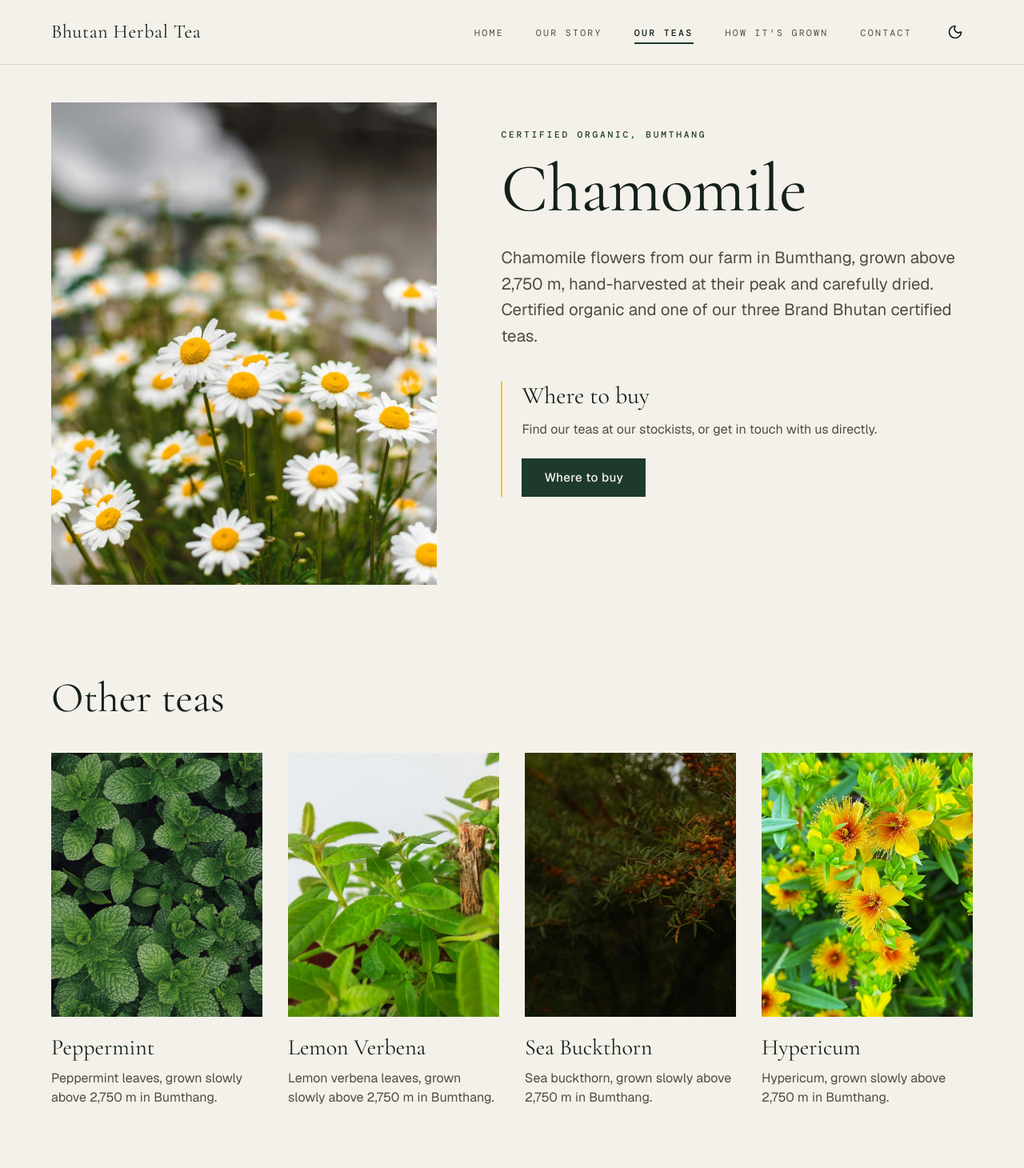
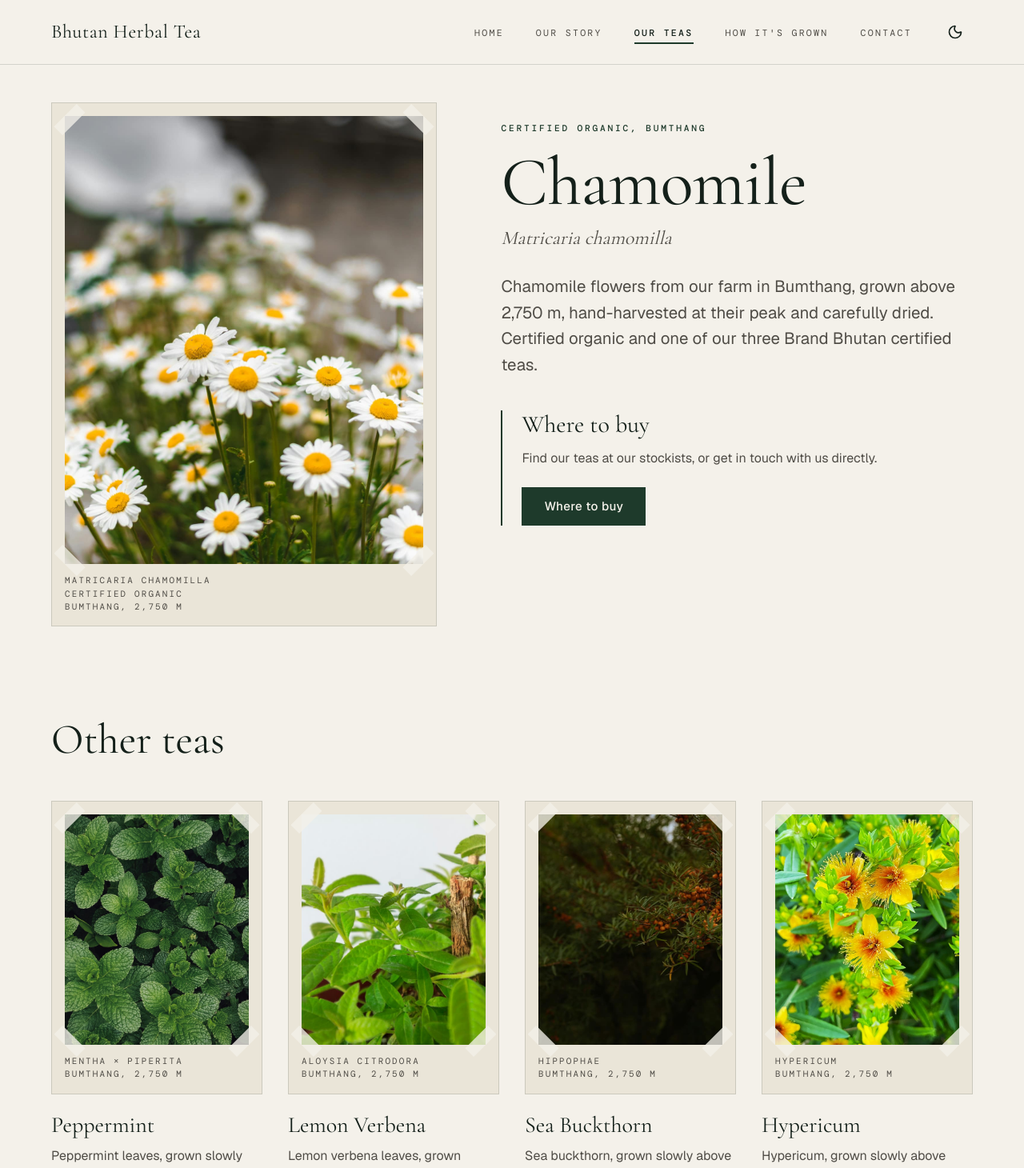
Before and after one commit to Bhutan-Herbal-Tea/Bhutanherbaltea, a Next.js app: page /teas/chamomile in a window 1280 px wide. Shown: the top 1460 px of the page at 80% size. Built offline with nearby package versions, Linux system fonts and the light colour scheme.

Commit message:
Restyle the teas catalogue and specimen sheet

```diff
--- a/src/app/teas/_components/TeaDetail.tsx
+++ b/src/app/teas/_components/TeaDetail.tsx
@@ -1,9 +1,10 @@
-import Image from "next/image";
 import { Leaf } from "lucide-react";
 import type { Tea } from "@/data/teas";
+import { PLATE_PLACE } from "@/data/site";
 import { teaDetailCopy } from "@/data/pages";
 import { ButtonLink } from "@/components/ui/ButtonLink";
-import { TeaCard } from "@/components/teas/TeaCard";
+import { SpecimenPlate } from "@/components/ui/SpecimenPlate";
+import { SpecimenCard } from "@/components/teas/SpecimenCard";
 
 type TeaDetailProps = { tea: Tea; others: Tea[] };
 
@@ -11,21 +12,19 @@ export function TeaDetail({ tea, others }: TeaDetailProps) {
   const copy = teaDetailCopy;
   return (
     <article className="pt-24 xl:pt-32">
-      <div className="container-page grid gap-10 md:gap-12 xl:grid-cols-[45fr_55fr] xl:gap-20">
-        <div className="notch relative mx-auto aspect-4/5 w-full overflow-hidden bg-card md:w-[70%] xl:sticky xl:top-28 xl:w-full xl:self-start">
-          <Image
-            src={tea.image}
-            alt={tea.imageAlt}
-            fill
-            preload
-            sizes="(min-width: 1280px) 45vw, (min-width: 768px) 70vw, 100vw"
-            className="object-cover"
-          />
-        </div>
-        <div className="flex flex-col gap-10 xl:py-8">
+      <div className="container-page grid gap-12 xl:grid-cols-[45fr_55fr] xl:gap-20">
+        <SpecimenPlate
+          image={{ src: tea.image, alt: tea.imageAlt }}
+          preload
+          label={[tea.botanical, copy.organicLabel, PLATE_PLACE]}
+          sizes="(min-width: 1280px) 42vw, (min-width: 768px) 70vw, 100vw"
+          className="mx-auto w-full md:w-[70%] xl:sticky xl:top-28 xl:w-full xl:self-start"
+        />
+        <div className="flex flex-col gap-10 xl:py-6">
           <header>
             <p className="eyebrow text-accent-text">{copy.eyebrow}</p>
             <h1 className="mt-4 font-serif text-display text-foreground">{tea.name}</h1>
+            <p className="mt-2 pb-1 font-serif text-2xl text-muted-foreground italic">{tea.botanical}</p>
             <p className="mt-6 text-lead text-muted-foreground">{tea.description}</p>
           </header>
           {tea.benefits.length > 0 && (
@@ -59,7 +58,7 @@ export function TeaDetail({ tea, others }: TeaDetailProps) {
               <p className="mt-4 text-muted-foreground">{tea.brewing}</p>
             </section>
           )}
-          <section aria-labelledby="buy-heading" className="border-l-2 border-accent-mark pl-6">
+          <section aria-labelledby="buy-heading" className="border-l-2 border-forest pl-6 dark:border-saffron">
             <h2 id="buy-heading" className="font-serif text-3xl text-foreground">
               {copy.whereToBuy.heading}
             </h2>
@@ -76,10 +75,10 @@ export function TeaDetail({ tea, others }: TeaDetailProps) {
           <h2 id="other-teas-heading" className="font-serif text-title text-foreground">
             {copy.otherTeasHeading}
           </h2>
-          <ul className="scroll-row -mx-5 mt-10 flex snap-x snap-mandatory scroll-px-5 gap-4 overflow-x-auto px-5 pb-2 md:-mx-10 md:scroll-px-10 md:gap-5 md:px-10 xl:mx-0 xl:grid xl:grid-cols-4 xl:gap-8 xl:overflow-visible xl:px-0">
+          <ul className="scroll-row -mx-5 mt-10 flex snap-x snap-mandatory scroll-px-5 gap-5 overflow-x-auto px-5 pt-2 pb-2 md:-mx-10 md:scroll-px-10 md:px-10 xl:mx-0 xl:grid xl:grid-cols-4 xl:gap-8 xl:overflow-visible xl:px-0">
             {others.map((other) => (
-              <li key={other.slug} className="w-[62%] shrink-0 snap-start md:w-[38%] xl:w-auto">
-                <TeaCard tea={other} sizes="(min-width: 1280px) 280px, (min-width: 768px) 38vw, 62vw" />
+              <li key={other.slug} className="w-[66%] shrink-0 snap-start md:w-[40%] xl:w-auto">
+                <SpecimenCard tea={other} sizes="(min-width: 1280px) 280px, (min-width: 768px) 40vw, 66vw" />
               </li>
             ))}
           </ul>
--- a/src/app/teas/_components/TeaGrid.tsx
+++ b/src/app/teas/_components/TeaGrid.tsx
@@ -1,13 +1,16 @@
 import type { Tea } from "@/data/teas";
 import { cn } from "@/lib/utils";
-import { TeaCard } from "@/components/teas/TeaCard";
+import { Reveal } from "@/components/ui/Reveal";
+import { SpecimenCard } from "@/components/teas/SpecimenCard";
 
-// Staggered: on tablet every second card drops; on desktop the middle column drops.
+// Staggered catalogue: on tablet every second plate drops; on desktop the middle column drops.
+// The drop uses Tailwind's `translate` property, so it doesn't clash with Reveal's transform.
 export function TeaGrid({ teas }: { teas: Tea[] }) {
   return (
-    <ul className="grid gap-x-6 gap-y-14 md:grid-cols-2 md:gap-x-8 md:pb-14 xl:grid-cols-3 xl:gap-x-10 xl:pb-20">
+    <ul className="grid gap-x-8 gap-y-16 md:grid-cols-2 md:pb-14 xl:grid-cols-3 xl:gap-x-12 xl:pb-20">
       {teas.map((tea, index) => (
-        <li
+        <Reveal
+          as="li"
           key={tea.slug}
           className={cn(
             index % 2 === 1 && "md:translate-y-14",
@@ -15,8 +18,8 @@ export function TeaGrid({ teas }: { teas: Tea[] }) {
             index % 3 === 1 && "xl:translate-y-20",
           )}
         >
-          <TeaCard tea={tea} headingLevel={2} sizes="(min-width: 1280px) 380px, (min-width: 768px) 50vw, 100vw" />
-        </li>
+          <SpecimenCard tea={tea} headingLevel={2} sizes="(min-width: 1280px) 380px, (min-width: 768px) 50vw, 100vw" />
+        </Reveal>
       ))}
     </ul>
   );
--- a/src/components/teas/TeaCard.tsx
+++ /dev/null
@@ -1,30 +0,0 @@
-import Image from "next/image";
-import Link from "next/link";
-import type { Tea } from "@/data/teas";
-import { ImageReveal } from "@/components/ui/ImageReveal";
-
-// headingLevel keeps the outline valid: h3 under a section h2, h2 directly under the page h1.
-type TeaCardProps = { tea: Tea; sizes: string; headingLevel?: 2 | 3 };
-
-export function TeaCard({ tea, sizes, headingLevel = 3 }: TeaCardProps) {
-  const Heading = headingLevel === 2 ? "h2" : "h3";
-  return (
-    <Link href={`/teas/${tea.slug}`} className="group block">
-      <ImageReveal>
-        <div className="notch relative aspect-4/5 overflow-hidden bg-card">
-          <Image
-            src={tea.image}
-            alt={tea.imageAlt}
-            fill
-            sizes={sizes}
-            className="object-cover transition-transform duration-700 group-hover:scale-[1.04]"
-          />
-        </div>
-      </ImageReveal>
-      <Heading className="mt-5 font-serif text-2xl text-foreground decoration-accent-mark decoration-2 underline-offset-8 group-hover:underline md:text-[1.75rem]">
-        {tea.name}
-      </Heading>
-      <p className="mt-2 text-muted-foreground">{tea.shortDescription}</p>
-    </Link>
-  );
-}
```
